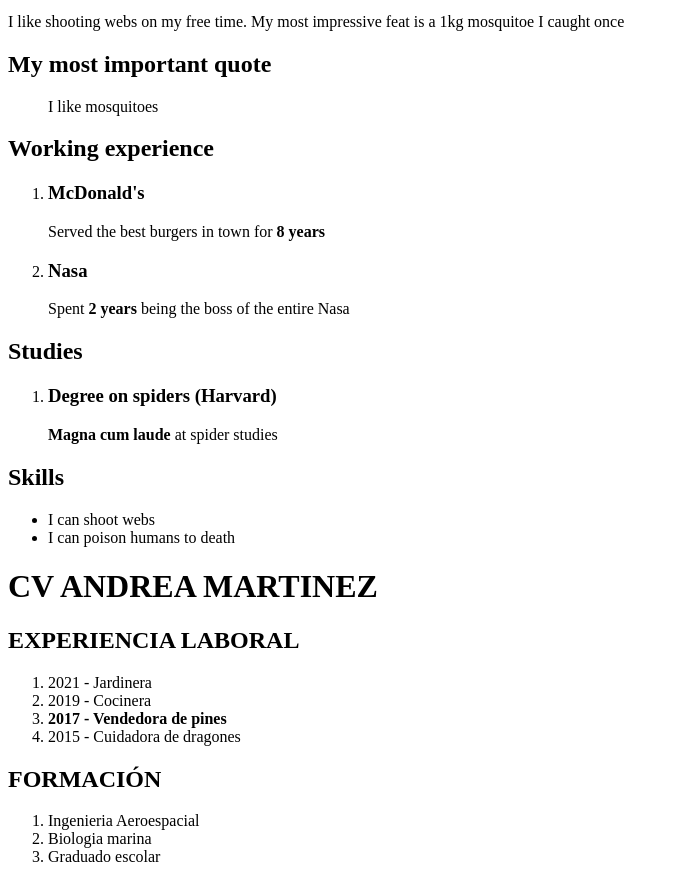
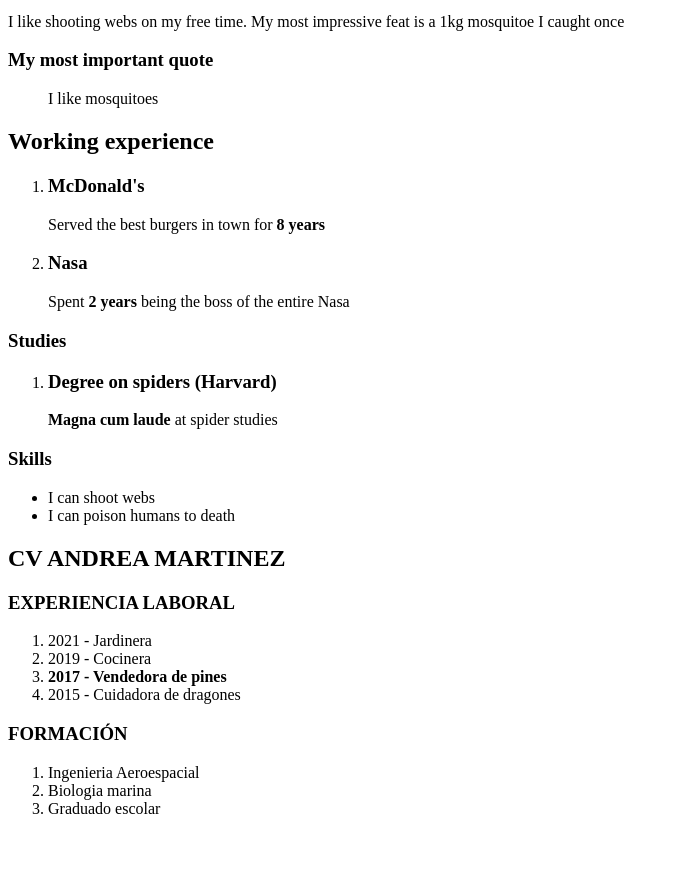
Before and after one commit to xfontr/202207-w1ch2-xifre-font-andrea-martinez, a plain HTML site: page our-cvs.html in a window 1280 px wide. Shown: the part 394-1276 px from the top of the page, without its empty margins (0-679 px from the left). After the commit the page ends 1228 px from the top, so only its background shows below. Drawn offline with Linux system fonts and the light colour scheme.

Commit message:
Fixed headings. Repeated H1s and poorly structured headings

```diff
--- a/our-cvs.html
+++ b/our-cvs.html
@@ -26,7 +26,7 @@
 
   <main>
     <section>
-      <h1 id="presentation">Xifré Font</h1>
+      <h2 id="presentation">Xifré Font</h2>
       <figure>
         <img
           src="https://media.wired.com/photos/628697bbc3e9412350f63f47/2:3/w_1066,h_1599,c_limit/TA_science_Spider1-(1).jpg"
@@ -34,7 +34,7 @@
         <figcaption>This is me!</figcaption>
       </figure>
       <p>I like shooting webs on my free time. My most impressive feat is a 1kg mosquitoe I caught once</p>
-      <h2>My most important quote</h2>
+      <h3>My most important quote</h3>
       <blockquote>I like mosquitoes</blockquote>
     </section>
     <article>
@@ -54,7 +54,7 @@
           </div>
         </li>
       </ol>
-      <h2 id="studies">Studies</h2>
+      <h3 id="studies">Studies</h3>
       <ol>
         <li>
           <div>
@@ -63,15 +63,15 @@
           </div>
         </li>
       </ol>
-      <h2 id="skills">Skills</h2>
+      <h3 id="skills">Skills</h3>
       <ul>
         <li>I can shoot webs</li>
         <li>I can poison humans to death</li>
       </ul>
     </article>
-    <h1>CV ANDREA MARTINEZ</h1>
+    <h2>CV ANDREA MARTINEZ</h2>
     <section>
-      <h2>EXPERIENCIA LABORAL</h2>
+      <h3>EXPERIENCIA LABORAL</h3>
       <ol>
         <li> 2021 - Jardinera </li>
         <li> 2019 - Cocinera </li>
@@ -80,7 +80,7 @@
       </ol>
     </section>
     <section>
-      <h2> FORMACIÓN </h2>
+      <h3> FORMACIÓN </h3>
       <ol>
         <li> Ingenieria Aeroespacial </li>
         <li> Biologia marina </li>
```
